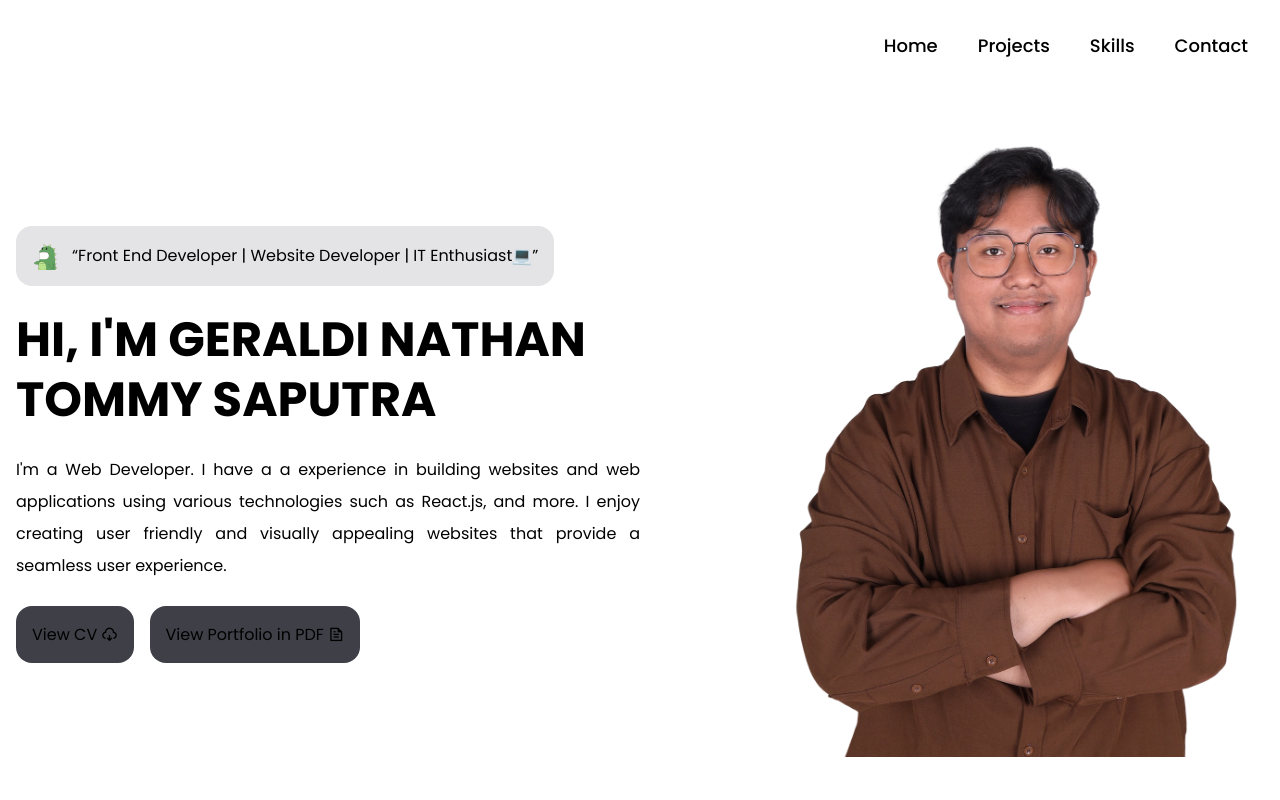
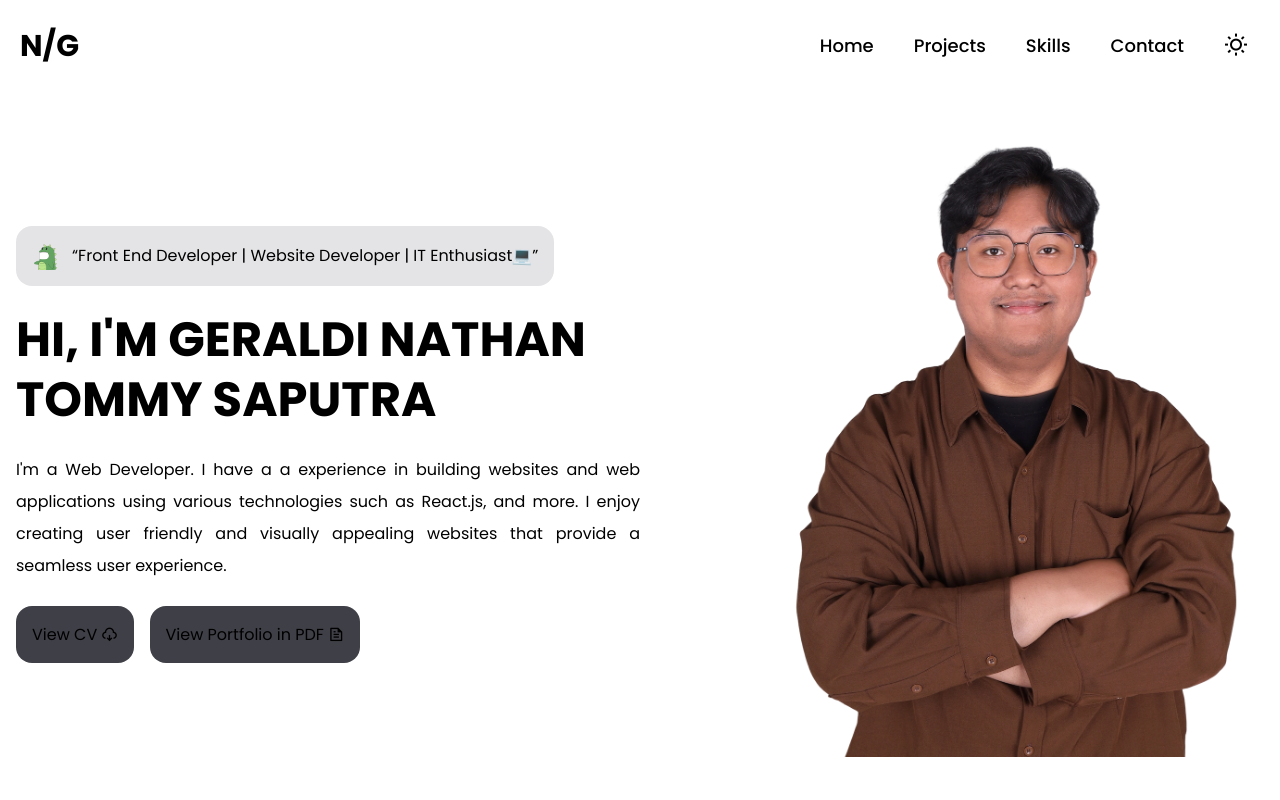
Before and after one commit to GeraldiNathan/PortofolioV1, a React (Vite) app: page / in a window 1280 px wide. Shown: the top 800 px of the page. Built offline with nearby package versions, Linux system fonts and the light colour scheme.

Commit message:
Feat(Navbar): Toggle for Dark and Light mode

```diff
--- a/src/components/Navbar.jsx
+++ b/src/components/Navbar.jsx
@@ -1,10 +1,32 @@
+import { useEffect, useState } from "react";
+
 export const Navbar = () => {
+  const [darkMode, setDarkMode] = useState(false);
+
+  useEffect(() => {
+    const savedTheme = localStorage.getItem("theme");
+
+    if (savedTheme === "dark") {
+      document.documentElement.classList.add("dark");
+      setDarkMode(true);
+    }
+  }, []);
+
+  // Toggle Dark Mode
+  const handleDarkMode = () => {
+    document.documentElement.classList.toggle("dark");
+    const isDark = document.documentElement.classList.contains("dark");
+    setDarkMode(isDark);
+
+    localStorage.setItem("theme", isDark ? "dark" : "light");
+  };
+
   return (
     <div className="navbar md:py-4 flex items-center justify-between sticky top-0 md:backdrop-blur-3xl">
       <div className="logo">
         <h1
           className="text-3xl font-bold p-1
-        md:bg-transparent md:text-white md:opacity-100 md:top-0 hidden md:block"
+        md:bg-transparent dark:text-white  md:opacity-100 md:top-0 hidden md:block"
         >
           N/G
         </h1>
@@ -62,6 +84,17 @@ export const Navbar = () => {
             Contact
           </a>
         </li>
+
+        {/* Dark Mode Toggle */}
+        <li>
+          <button onClick={handleDarkMode} type="button">
+            {/* <i className="ri-moon-line ri-2x cursor-pointer"></i> */}
+            <i
+              className={`${darkMode ? "ri-moon-line" : "ri-sun-line"} ri-xl cursor-pointer`}
+            ></i>
+          </button>
+        </li>
+        {/* Dark Mode Toggle */}
       </ul>
     </div>
   );
```
